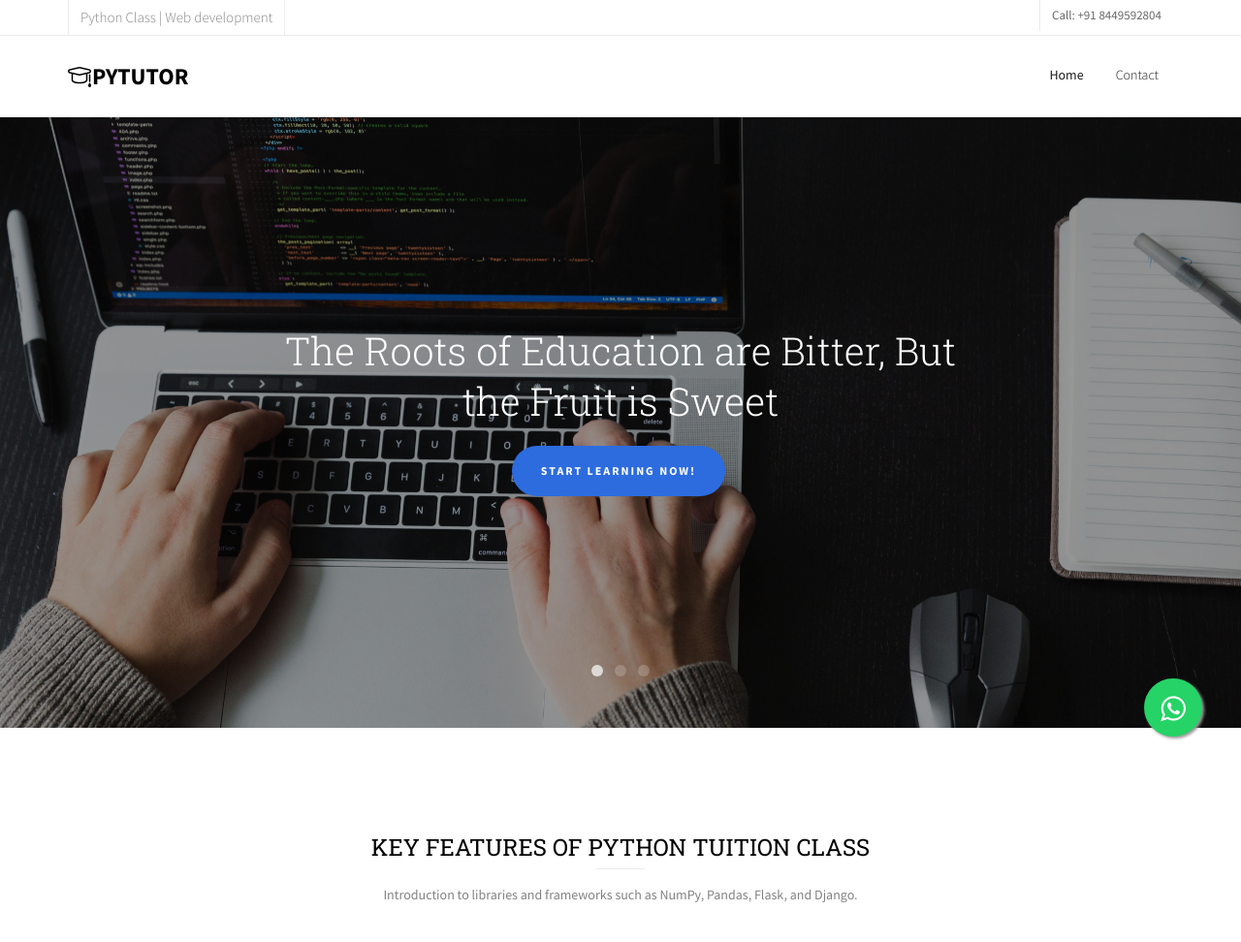
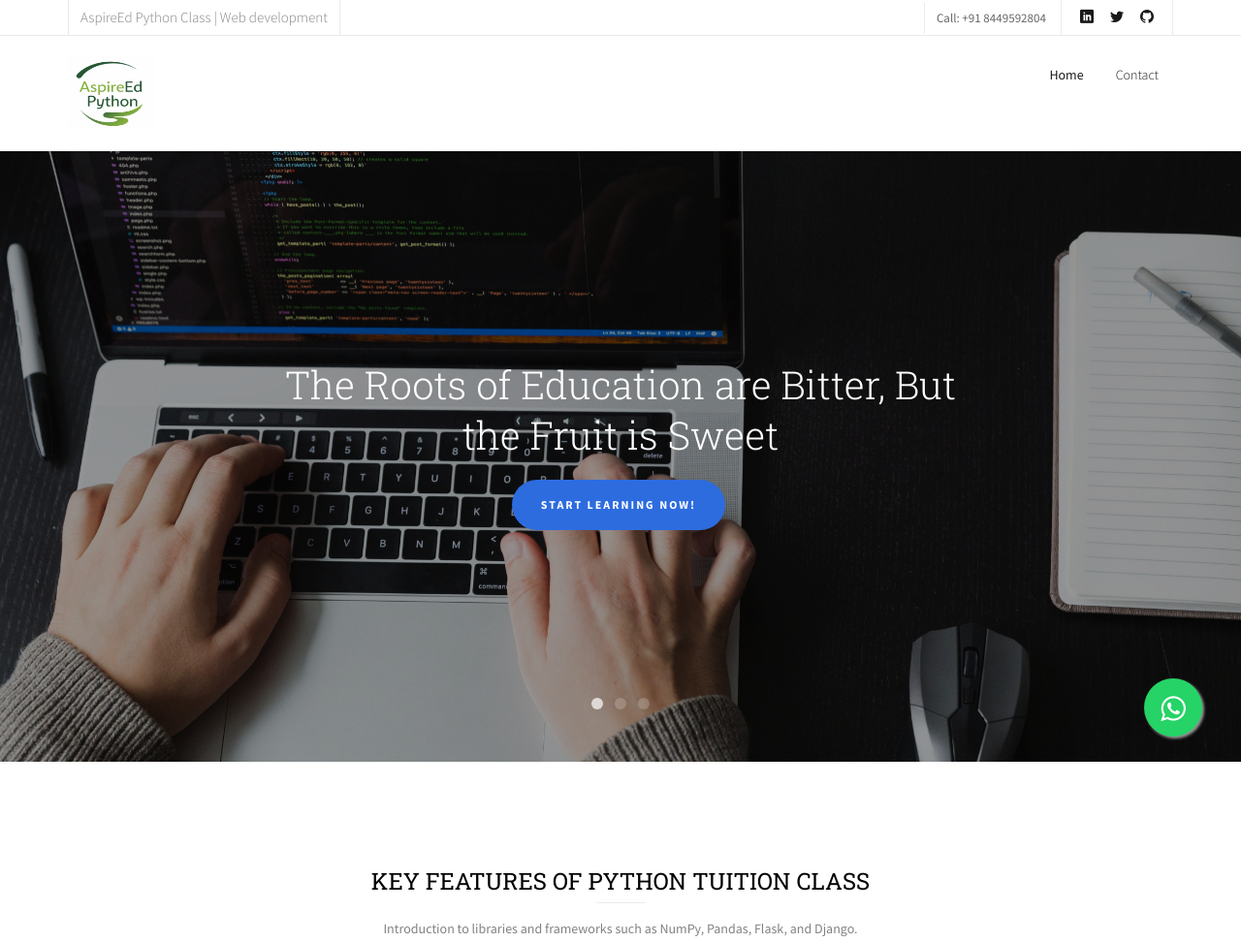
Before and after one commit to ashwani-199/Education_class, a Django app: page / in a window 1280 px wide. Shown: the top 972 px of the page at 97% size. Run offline with Django 5.2, Linux system fonts and the light colour scheme; some libraries are stand-ins or nearby versions; some web fonts are replaced.

Commit message:
20Sep2025

```diff
--- a/apps/home/templates/home/index.html
+++ b/apps/home/templates/home/index.html
@@ -318,7 +318,7 @@
     </div>
 </div> -->
 
-<!-- <div id="fh5co-blog">
+<div id="fh5co-blog">
     <div class="container">
         <div class="row animate-box">
             <div class="col-md-8 col-md-offset-2 text-center fh5co-heading">
@@ -388,7 +388,7 @@
             </div>
         </div>
     </div>
-</div> -->
+</div>
 
 <!-- <div id="fh5co-pricing" class="fh5co-bg-section">
     <div class="container">
@@ -502,23 +502,23 @@
     </div>
 </div> -->
 
-<!-- <div id="fh5co-gallery" class="fh5co-bg-section">
+<div id="fh5co-gallery" class="fh5co-bg-section">
     <div class="row text-center">
-        <h2><span>Instagram Gallery</span></h2>
+        <h2><span>Gallery</span></h2>
     </div>
     <div class="row">
         <div class="col-md-3 col-padded">
-            <a href="#" class="gallery" style="background-image: url(images/project-5.jpg);"></a>
+            <a href="#" class="gallery" style="background-image: url({% static 'images/project-5.jpg' %});"></a>
         </div>
         <div class="col-md-3 col-padded">
-            <a href="#" class="gallery" style="background-image: url(images/project-2.jpg);"></a>
+            <a href="#" class="gallery" style="background-image: url({% static 'images/project-2.jpg' %});"></a>
         </div>
         <div class="col-md-3 col-padded">
-            <a href="#" class="gallery" style="background-image: url(images/project-3.jpg);"></a>
+            <a href="#" class="gallery" style="background-image: url({% static 'images/project-3.jpg' %});"></a>
         </div>
         <div class="col-md-3 col-padded">
-            <a href="#" class="gallery" style="background-image: url(images/project-4.jpg);"></a>
+            <a href="#" class="gallery" style="background-image: url({% static 'images/project-4.jpg' %});"></a>
         </div>
     </div>
-</div> -->
+</div>
 {% endblock %}
--- a/templates/base.html
+++ b/templates/base.html
@@ -5,25 +5,31 @@
 <head>
 	<meta charset="utf-8">
 	<meta http-equiv="X-UA-Compatible" content="IE=edge">
-	<title>Python Class | Web development </title>
+	<title>AspireEd Python | Web development </title>
 	<meta name="viewport" content="width=device-width, initial-scale=1">
-	<meta name="description" content="Join our Python tuition classes for beginners to advanced learners. Learn coding, build real projects, and master Python with expert guidance." />
+	<meta name="description"
+		content="Join our AspireEd Python classes for beginners to advanced learners. Learn coding, build real projects, and master Python with expert guidance." />
 	<meta name="keywords"
-		content="python tution, python classes, webdevelopment course, Django, Flask, Javascript, Backend language" />
+		content="AspireEd Python, AspireEd python classes, AspireEd webdevelopment course, AspireEd Django, AspireEd Flask, AspireEd Javascript, AspireEd Backend language" />
 	<meta name="author" content="Ashwani Kumar" />
 
 	<!-- Facebook and Twitter integration -->
-	<meta property="og:title" content="Python Class | Web development " />
-	<meta property="og:image" content="http://{{request.META.HTTP_HOST}}{{request.path}}{% static 'images/project-1.jpg' %}" />
+	<meta property="og:title" content="AspireEd Python | Web development " />
+	<meta property="og:image"
+		content="https://{{request.META.HTTP_HOST}}{{request.path}}{% static 'images/project-1.jpg' %}" />
 	<meta property="og:url" content="http://{{request.META.HTTP_HOST}}{{request.path}}" />
 	<meta property="og:site_name" content="Python Tutor" />
-	<meta property="og:description" content="Join our Python tuition classes for beginners to advanced learners. Learn coding, build real projects, and master Python with expert guidance." />
-	<meta name="twitter:title" content="Python Class | Web development " />
-	<meta name="twitter:image" content="http://{{request.META.HTTP_HOST}}{{request.path}}{% static 'images/img_bg_4.jpg' %}" />
+	<meta property="og:description"
+		content="Join our AspireEd Python classes for beginners to advanced learners. Learn coding, build real projects, and master Python with expert guidance." />
+	<meta name="twitter:title" content="AspireEd Python | Web development " />
+	<meta name="twitter:image"
+		content="https://{{request.META.HTTP_HOST}}{{request.path}}{% static 'images/img_bg_4.jpg' %}" />
 
 
 	<link href="https://fonts.googleapis.com/css?family=Source+Sans+Pro:300,400,600,700" rel="stylesheet">
 	<link href="https://fonts.googleapis.com/css?family=Roboto+Slab:300,400" rel="stylesheet">
+
+	<link rel="shortcut icon" href="{% static 'images/favicon.ico' %}" type="image/x-icon">
 
 	<!-- Animate.css -->
 	<link rel="stylesheet" href="{% static 'css/animate.css' %}">
@@ -104,14 +110,14 @@
 				<div class="container">
 					<div class="row">
 						<div class="col-xs-12 text-right">
-							<p class="site">Python Class | Web development</p>
+							<p class="site">AspireEd Python Class | Web development</p>
 							<p class="num">Call: +91 8449592804</p>
-							<!-- <ul class="fh5co-social">
-							<li><a href="#"><i class="icon-facebook2"></i></a></li>
-							<li><a href="#"><i class="icon-twitter2"></i></a></li>
-							<li><a href="#"><i class="icon-dribbble2"></i></a></li>
-							<li><a href="#"><i class="icon-github"></i></a></li>
-						</ul> -->
+							<ul class="fh5co-social">
+								<li><a href="https://www.linkedin.com/in/ashwani-p-31775219b"><i
+											class="icon-linkedin2"></i></a></li>
+								<li><a href="https://x.com/Ashwani87956236"><i class="icon-twitter2"></i></a></li>
+								<li><a href="https://github.com/ashwani-199"><i class="icon-github"></i></a></li>
+							</ul>
 						</div>
 					</div>
 				</div>
@@ -120,8 +126,11 @@
 				<div class="container">
 					<div class="row">
 						<div class="col-xs-2">
-							<div id="fh5co-logo"><a href="{% url 'home' %}"><i
-										class="icon-study"></i>Py<span>Tutor</span></a></div>
+							<img src="{% static 'images/logo.jpeg' %}" alt="LOGO" height="75" width="90">
+							<!-- <div id="fh5co-logo"><a href="{% url 'home' %}">
+									<i class="icon-study"></i><span></span></a>
+
+							</div> -->
 						</div>
 						<div class="col-xs-10 text-right menu-1">
 							<ul>
@@ -150,9 +159,9 @@
 			</div>
 		</nav>
 
+
 		{% block content %}
 		{% endblock %}
-
 		<footer id="fh5co-footer" role="contentinfo" style="background-image: url({% static 'images/img_bg_4.jpg' %});">
 			<div class="overlay"></div>
 			<div class="container">
```
Also changed, not shown: tution_management/settings.py (+4 -4 lines), static/images/android-chrome-192x192.png (added), static/images/android-chrome-512x512.png (added), static/images/apple-touch-icon.png (added), static/images/favicon-16x16.png (added), static/images/favicon-32x32.png (added), static/images/favicon.ico (added), static/images/logo.jpeg (added), static/images/project-1.jpeg (added), 1 other file.
